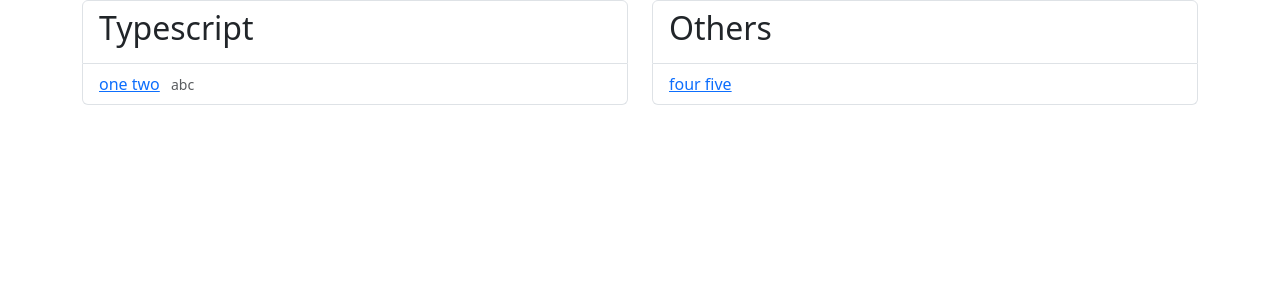
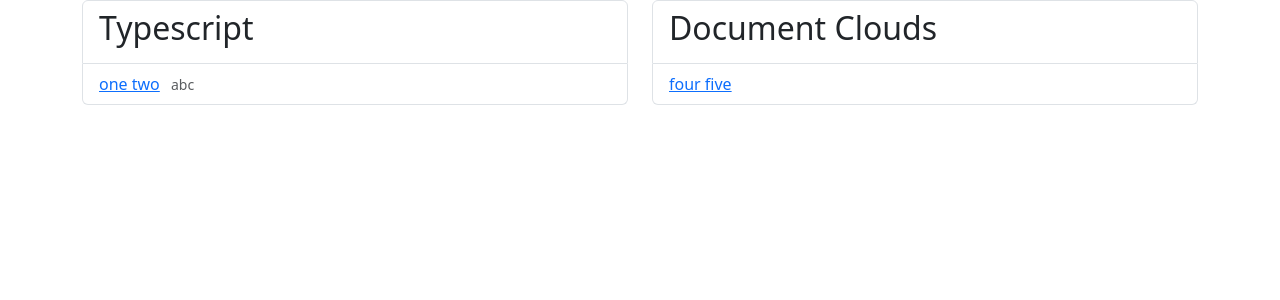
Before and after one commit to pgdesjardins/homepage, a Jekyll site: the page built from index.html, in a window 1280 px wide. Shown: the top 300 px of the page. Built offline with Jekyll 4.4.1, drawn with Linux system fonts in a browser that asks for light colours.

Commit message:
update data

```diff
--- a/_data/hyperlinks.yml
+++ b/_data/hyperlinks.yml
@@ -4,7 +4,7 @@
       url: https://google.com
       description: abc
 
-- label: Others
+- label: Document Clouds
   children:
     - title: four five
       url: https://test.com
```
